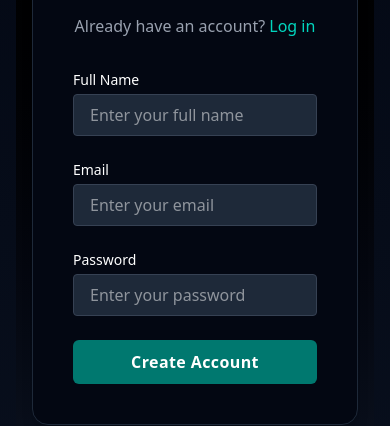
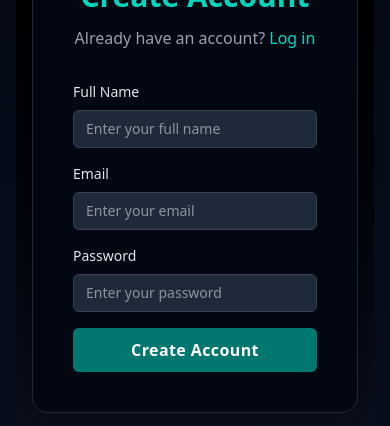
Before and after one commit to arghya-online/Likho, a React (Vite) app in the folder likho/: page /signup in a window 390 px wide. Shown: the part 319-745 px from the top of the page. Built offline with nearby package versions, Linux system fonts and the light colour scheme; no server answers.

Commit message:
PostForm Responsiveness Done

```diff
--- a/likho/src/components/Input.jsx
+++ b/likho/src/components/Input.jsx
@@ -12,16 +12,24 @@ const Input = React.forwardRef(function Input({
     const id = useId(); // generates a unique id so label and input are linked
 
     return (
-        <div className='w-full'>
+        <div className='w-full flex flex-col mb-4'>
+            {/* always column layout — one below another on all devices */}
 
-            {label && <label className='block mb-1 text-sm font-medium' htmlFor={id}>{label}</label>}
+            {label && (
+                <label
+                    className='block mb-2 text-sm sm:text-base font-medium text-gray-200'
+                    htmlFor={id}
+                >
+                    {label}
+                </label>
+            )}
 
             <input
                 type={type}
                 // sets the type of the input
 
-                 className={'w-full px-4 py-2 rounded bg-gray-800 border border-gray-700 focus:border-teal-500 focus:outline-none focus:ring-1 focus:ring-teal-500 text-white'}
-                 // default styling for dark mode, borders, and focus effect
+                className={`w-full px-3 py-2 sm:px-4 sm:py-3 rounded-md bg-gray-800 border border-gray-700 focus:border-teal-500 focus:outline-none focus:ring-1 focus:ring-teal-500 text-white text-sm sm:text-base ${className}`}
+                // responsive padding, text size, and full width
 
                 ref={ref}
                 // allows parent to access this input directly
--- a/likho/src/components/PostForm/PostForm.jsx
+++ b/likho/src/components/PostForm/PostForm.jsx
@@ -18,7 +18,6 @@ export default function PostForm({ post }) {
     const navigate = useNavigate();
     const userData = useSelector((state) => state.auth.userData);
 
-    // Slug transformation function
     const slugTransform = useCallback((value) => {
         if (!value) return "";
         return value
@@ -28,7 +27,6 @@ export default function PostForm({ post }) {
             .replace(/\s/g, "-");
     }, []);
 
-    // Auto-update slug when title changes
     useEffect(() => {
         const subscription = watch((value, { name }) => {
             if (name === "title") {
@@ -38,18 +36,14 @@ export default function PostForm({ post }) {
         return () => subscription.unsubscribe();
     }, [slugTransform, watch, setValue]);
 
-    // Submit handler
     const submit = async (data) => {
         try {
             if (!userData?.$id) throw new Error("User not logged in");
 
-            // Upload file if selected
             let fileId = post?.FeaturedImage;
             if (data.image?.[0]) {
                 const file = await appwriteService.uploadFile(data.image[0]);
                 fileId = file.$id;
-
-                // Delete old file if updating
                 if (post?.FeaturedImage) {
                     await appwriteService.deleteFile(post.FeaturedImage);
                 }
@@ -64,10 +58,8 @@ export default function PostForm({ post }) {
 
             let savedPost;
             if (post) {
-                // Update existing
                 savedPost = await appwriteService.updatePost(post.$id, payload);
             } else {
-                // Create new
                 if (!fileId) throw new Error("Featured Image is required for new post");
                 savedPost = await appwriteService.createPost({
                     ...payload,
@@ -85,13 +77,13 @@ export default function PostForm({ post }) {
     return (
         <form
             onSubmit={handleSubmit(submit)}
-            className="flex flex-wrap bg-slate-900 text-gray-100 p-6 rounded-xl shadow-lg"
+            className="flex flex-col md:flex-row bg-slate-900 text-gray-100 p-6 rounded-xl shadow-lg gap-6"
         >
-            <div className="w-2/3 px-2">
+            <div className="w-full md:w-2/3 flex flex-col gap-4">
                 <Input
                     label="Title :"
                     {...register("title", { required: true })}
-                    className="mb-4 bg-slate-800 border border-slate-700 text-gray-100 placeholder-gray-400 focus:border-teal-500 focus:ring-teal-500"
+                    className="bg-slate-800 border border-slate-700 text-gray-100 placeholder-gray-400 focus:border-teal-500 focus:ring-teal-500"
                 />
                 <Input
                     label="Slug :"
@@ -99,7 +91,7 @@ export default function PostForm({ post }) {
                     onInput={(e) =>
                         setValue("slug", slugTransform(e.currentTarget.value), { shouldValidate: true })
                     }
-                    className="mb-4 bg-slate-800 border border-slate-700 text-gray-100 placeholder-gray-400 focus:border-teal-500 focus:ring-teal-500"
+                    className="bg-slate-800 border border-slate-700 text-gray-100 placeholder-gray-400 focus:border-teal-500 focus:ring-teal-500"
                 />
                 <RTE
                     label="Content :"
@@ -110,21 +102,21 @@ export default function PostForm({ post }) {
                 />
             </div>
 
-            <div className="w-1/3 px-2">
+            <div className="w-full md:w-1/3 flex flex-col gap-4">
                 <Input
                     label="Featured Image :"
                     type="file"
                     {...register("image", { required: !post })}
                     accept="image/png, image/jpg, image/jpeg, image/gif"
-                    className="mb-4 bg-slate-800 border border-slate-700 text-gray-100 file:bg-teal-700 file:text-white hover:file:bg-teal-600"
+                    className="bg-slate-800 border border-slate-700 text-gray-100 file:bg-teal-700 file:text-white hover:file:bg-teal-600"
                 />
 
                 {post?.FeaturedImage && (
-                    <div className="w-full mb-4">
+                    <div className="w-full">
                         <img
                             src={appwriteService.getFilePreview(post.FeaturedImage)}
                             alt={post.title}
-                            className="rounded-lg border border-slate-700 shadow-md"
+                            className="rounded-lg border border-slate-700 shadow-md w-full object-cover"
                         />
                     </div>
                 )}
@@ -133,7 +125,7 @@ export default function PostForm({ post }) {
                     options={["active", "inactive"]}
                     label="Status"
                     {...register("status", { required: true })}
-                    className="mb-4 bg-slate-800 border border-slate-700 text-gray-100 focus:border-teal-500 focus:ring-teal-500"
+                    className="bg-slate-800 border border-slate-700 text-gray-100 focus:border-teal-500 focus:ring-teal-500"
                 />
 
                 <Button
```
Lines whose indentation alone changed are shown as unchanged.
